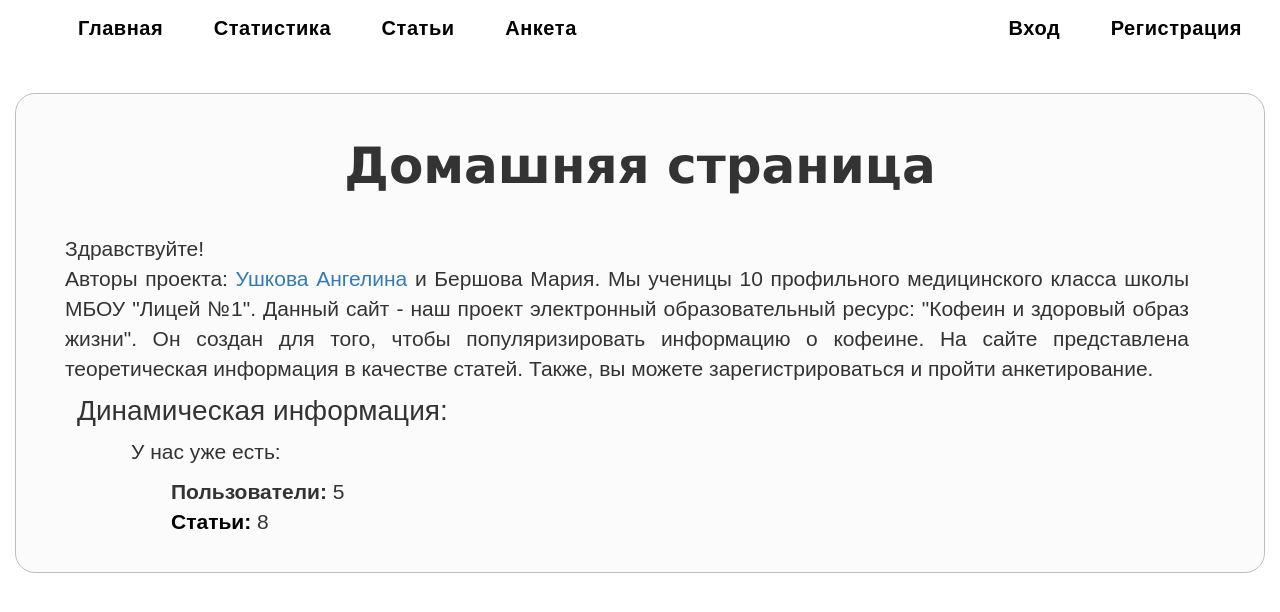
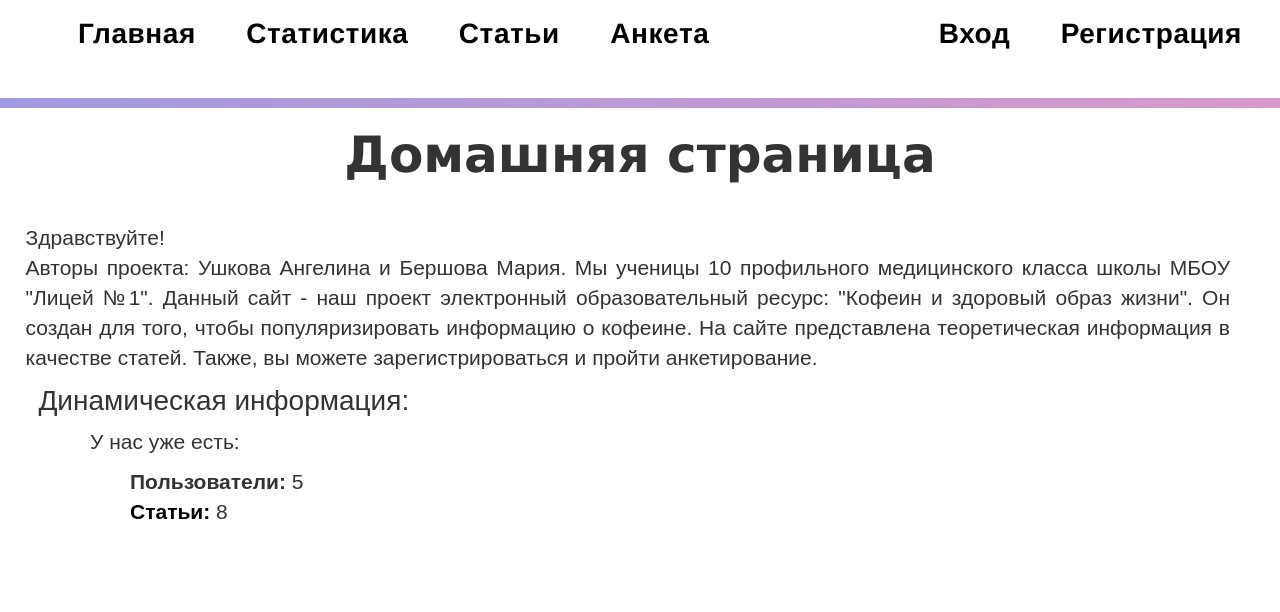
Before and after one commit to Moria-Mel/Caffeine, a Django app: page /caffeine/ in a window 1280 px wide. Shown: the top 612 px of the page. Run offline with Django 3.2, Linux system fonts and the light colour scheme; data comes from the database, SQL or seed files in the repository; some libraries are stand-ins or nearby versions.

Commit message:
home page change

```diff
--- a/caffeine/catalog/static/css/styles.css
+++ b/caffeine/catalog/static/css/styles.css
@@ -14,9 +14,9 @@ sidebar-nav {
 }
 
 .letters_sb {
-    font-weight: 700;
-    font-size: 20px;
-    font-family: sans-serif;
+    font-weight: 1000;
+    font-size: 200%;
+    font: small-caps;
 }
 
 .my_class {font-style: bold;
@@ -151,7 +151,7 @@ sidebar-nav {
 hr {
     margin: 20px 0;
 	padding: 0;
-	height: 20px;
+	height: 10px;
 	border: none;
 	background: linear-gradient(45deg, rgba(57, 42, 190, 0.473), rgba(170, 37, 141, 0.466));
 }
@@ -232,10 +232,6 @@ hr {
     margin: 0 -2px;
 }
 
-.menu_li_class:hover {
-    background: #cacaca;
-}
-
 .menu_li_class a {
     display: inline-block;
     height: 50px;
@@ -259,9 +255,7 @@ hr {
     margin: 0 -2px;
 }
 
-.reg_li_class:hover {
-    background: #cacaca;
-}
+
 
 .reg_li_class a {
     display: inline-block;
--- a/caffeine/templates/index.html
+++ b/caffeine/templates/index.html
@@ -1,15 +1,19 @@
 {% extends "base_generic.html" %}
  <header>
 {% block content %}
+
+<hr>
+
 </header>
 
 <body>
-<div class="style">
+
 <h1 class="h1_class" >Домашняя страница</h1>
+
 
 <div>
   <p class="l body_class">
-    <br>Здравствуйте! <br> Авторы проекта: <a href="https://gesha.carrd.co/">Ушкова Ангелина</a> и Бершова Мария. Мы ученицы 10 профильного медицинского класса школы МБОУ "Лицей №1". Данный сайт - наш проект электронный образовательный ресурс: "Кофеин и здоровый образ жизни". Он создан для того, чтобы популяризировать информацию о кофеине. На сайте представлена теоретическая информация в качестве статей. Также, вы можете зарегистрироваться и пройти анкетирование.
+    <br>Здравствуйте! <br> Авторы проекта: Ушкова Ангелина и Бершова Мария. Мы ученицы 10 профильного медицинского класса школы МБОУ "Лицей №1". Данный сайт - наш проект электронный образовательный ресурс: "Кофеин и здоровый образ жизни". Он создан для того, чтобы популяризировать информацию о кофеине. На сайте представлена теоретическая информация в качестве статей. Также, вы можете зарегистрироваться и пройти анкетирование.
   </p>
 </div>
 
@@ -20,7 +24,7 @@
     <li><strong>Пользователи:</strong> {{ num_users }}</li>
     <li><strong><a class="name" href="{% url 'articles' %}">Статьи:</a></strong> {{ num_articles }}</li>
   </ul>
-</div>
+
 {% endblock %}
 
 </body>
```
